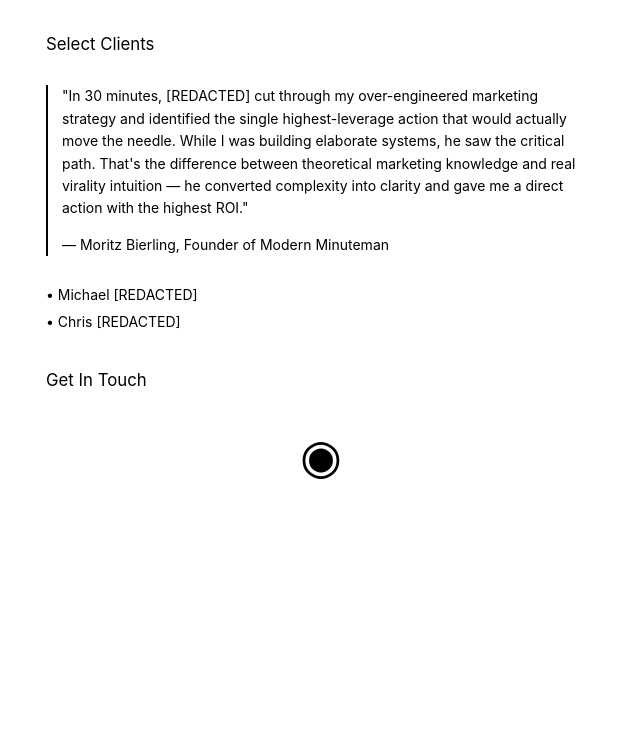
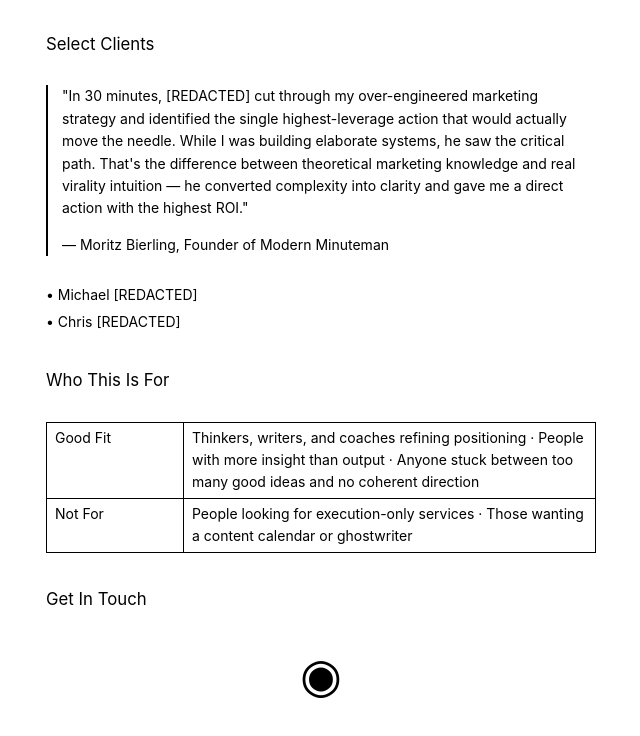
Before and after one commit to MarkusMarkusMarkusMarkus/markus-site, a plain HTML site: page index.html in a window 1280 px wide. Shown: the part 408-1144 px from the top of the page, without its empty margins (319-959 px from the left). Before the commit the page ends 1038 px from the top, so only its background shows below. Drawn offline with Linux system fonts and the light colour scheme.

Commit message:
Update index.html

```diff
--- a/index.html
+++ b/index.html
@@ -132,6 +132,19 @@
         <p>• Chris [REDACTED]</p>
     </div>
 
+    <h2>Who This Is For</h2>
+
+    <table>
+        <tr>
+            <td>Good Fit</td>
+            <td>Thinkers, writers, and coaches refining positioning · People with more insight than output · Anyone stuck between too many good ideas and no coherent direction</td>
+        </tr>
+        <tr>
+            <td>Not For</td>
+            <td>People looking for execution-only services · Those wanting a content calendar or ghostwriter</td>
+        </tr>
+    </table>
+
     <h2>Get In Touch</h2>
 
     <div class="book-button">◉</div>
```
